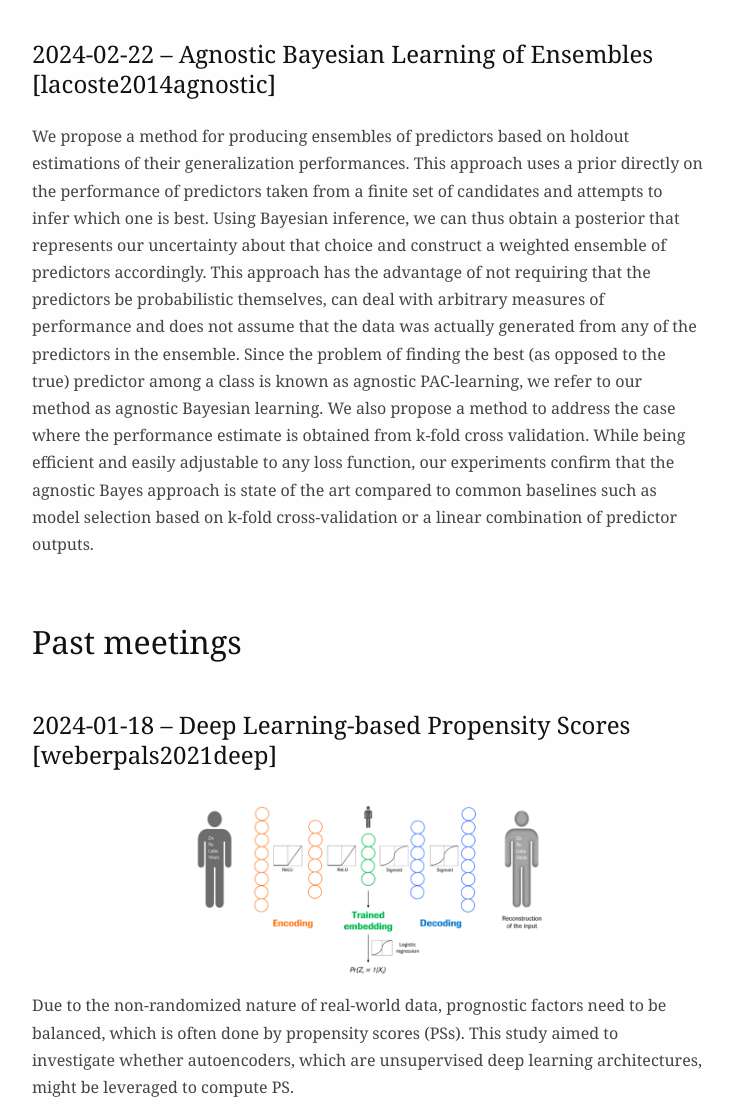
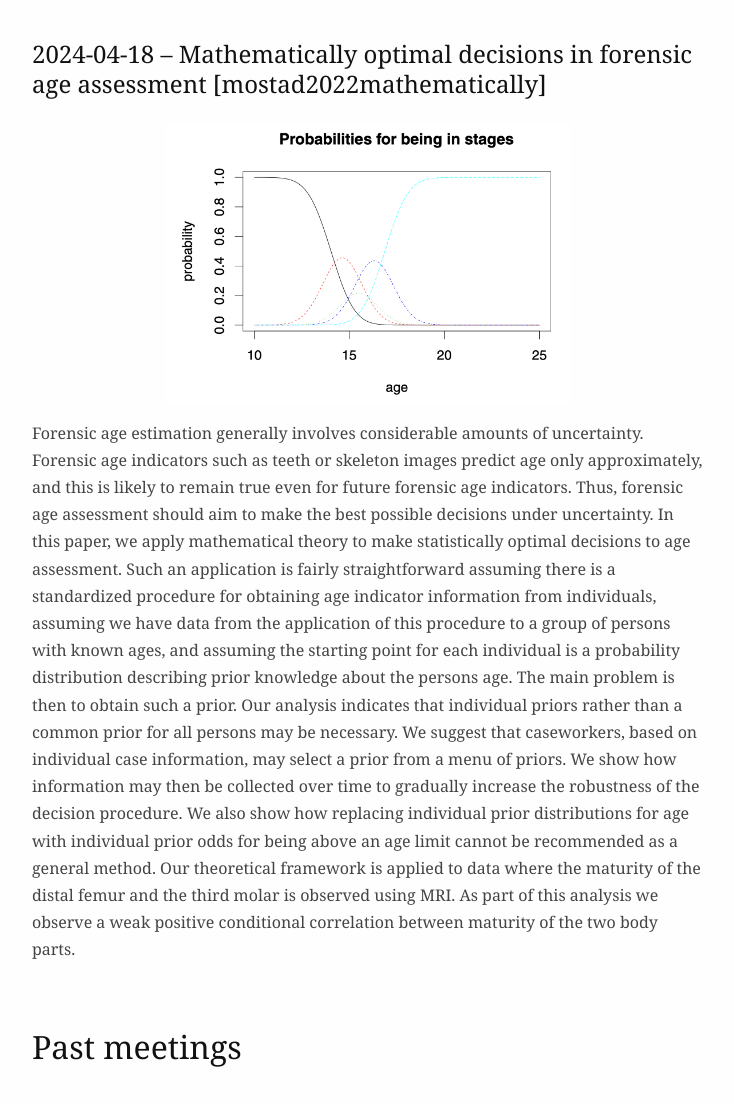
Before and after one commit to ninpnin/journal-club, a plain HTML site: page index.html in a window 1280 px wide. Shown: the part 340-1444 px from the top of the page, without its empty margins (272-1006 px from the left). Drawn offline with Linux system fonts and the light colour scheme.

Commit message:
chore: update

```diff
--- a/index.html
+++ b/index.html
@@ -32,6 +32,37 @@
     <p>This is the Machine learning and Statistics Journal Club. We gather
     roughly every third week.</p>
     <h2>Upcoming meetings</h2>
+    <h3>2024-04-18 – Mathematically optimal decisions in forensic age
+    assessment <span class="citation"
+    data-cites="mostad2022mathematically">[mostad2022mathematically]</span></h3>
+    <figure>
+      <p><img src="img/mostad-stages.png" style="width:60.0%" /></p>
+    </figure>
+    <p>Forensic age estimation generally involves considerable amounts of
+      uncertainty. Forensic age indicators such as teeth or skeleton images
+      predict age only approximately, and this is likely to remain true even
+      for future forensic age indicators. Thus, forensic age assessment should
+      aim to make the best possible decisions under uncertainty. In this
+      paper, we apply mathematical theory to make statistically optimal
+      decisions to age assessment. Such an application is fairly
+      straightforward assuming there is a standardized procedure for obtaining
+      age indicator information from individuals, assuming we have data from
+      the application of this procedure to a group of persons with known ages,
+      and assuming the starting point for each individual is a probability
+      distribution describing prior knowledge about the persons age. The main
+      problem is then to obtain such a prior. Our analysis indicates that
+      individual priors rather than a common prior for all persons may be
+      necessary. We suggest that caseworkers, based on individual case
+      information, may select a prior from a menu of priors. We show how
+      information may then be collected over time to gradually increase the
+      robustness of the decision procedure. We also show how replacing
+      individual prior distributions for age with individual prior odds for
+      being above an age limit cannot be recommended as a general method. Our
+      theoretical framework is applied to data where the maturity of the
+      distal femur and the third molar is observed using MRI. As part of this
+      analysis we observe a weak positive conditional correlation between
+    maturity of the two body parts.</p>
+    <h2>Past meetings</h2>
     <h3>2024-02-22 – Agnostic Bayesian Learning of Ensembles <span
       class="citation"
     data-cites="lacoste2014agnostic">[lacoste2014agnostic]</span></h3>
@@ -53,7 +84,6 @@
       experiments confirm that the agnostic Bayes approach is state of the art
       compared to common baselines such as model selection based on k-fold
     cross-validation or a linear combination of predictor outputs.</p>
-    <h2>Past meetings</h2>
     <h3>2024-01-18 – Deep Learning-based Propensity Scores <span
       class="citation"
     data-cites="weberpals2021deep">[weberpals2021deep]</span></h3>
```
